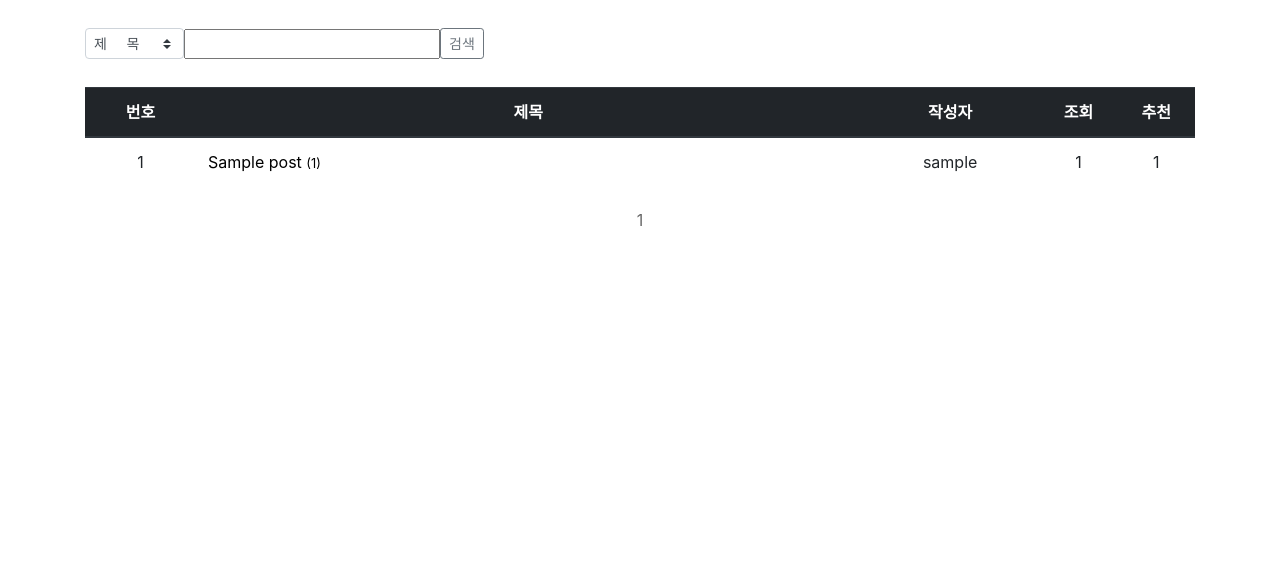
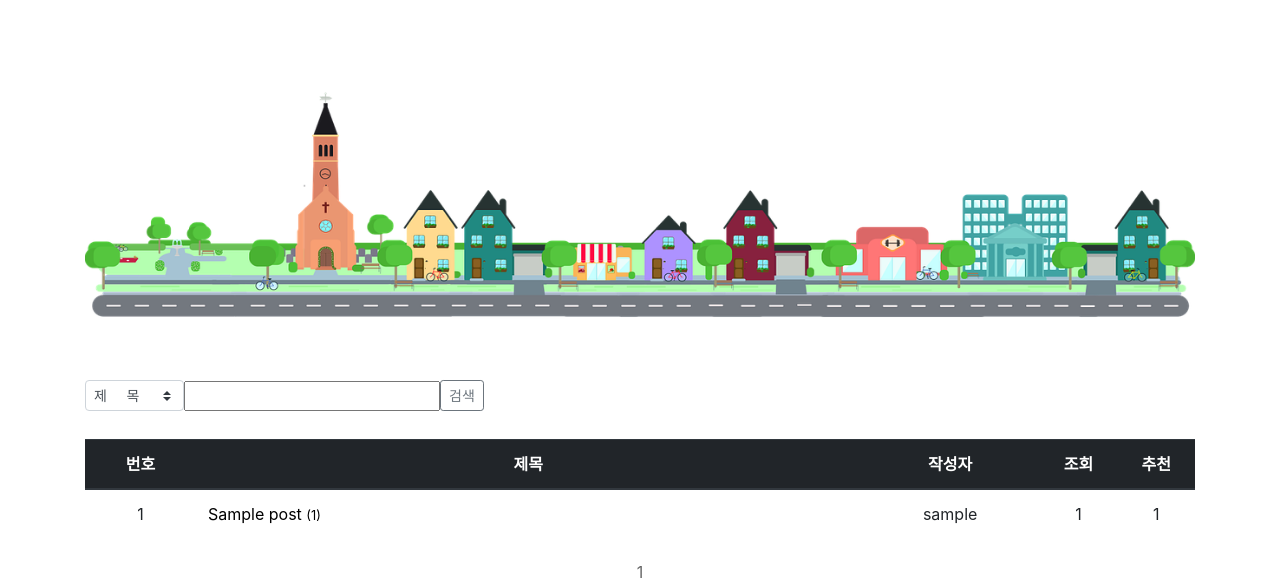
Before and after one commit to gs2dang/community, a Django app: template app/templates/posts/post_list.html in a window 1280 px wide. Shown: the part 56-640 px from the top of the page. Run offline with Django 3.2, Linux system fonts and the light colour scheme; tables that the repository leaves empty hold one stand-in row (values such as "Sample post"); the template is opened without the code that fills it: values that come from a table or form of the project are taken from there, most other values are stand-ins (such as "Sample title", 1, 10 or a date in 2020); parts of the project's set-up code (start-up, migrations or seed data) failed here and were passed over; some libraries are stand-ins or nearby versions.

Commit message:
Travis 13차 테스트
- 이미지 다시 나오도록 class="jumbotron" 입력(AWS ECS 작업 재시작이 안
됨)

```diff
--- a/app/templates/posts/post_list.html
+++ b/app/templates/posts/post_list.html
@@ -2,7 +2,7 @@
 {% load static %}
 {% block content %}
 <!--Jumbotron 배경 화면-->
-<div class=""></div>
+<div class="jumbotron"></div>
 <!-- 검색 및 글쓰기-->
 <div class="row">
     <div class="col-sm-12">
```
